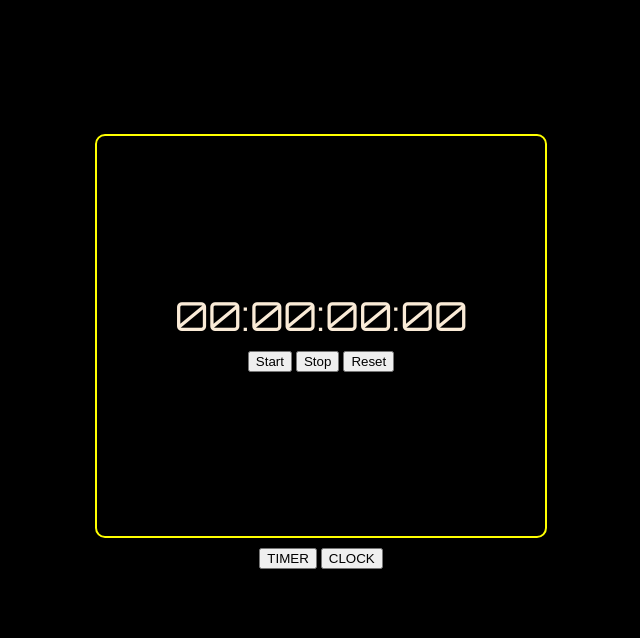
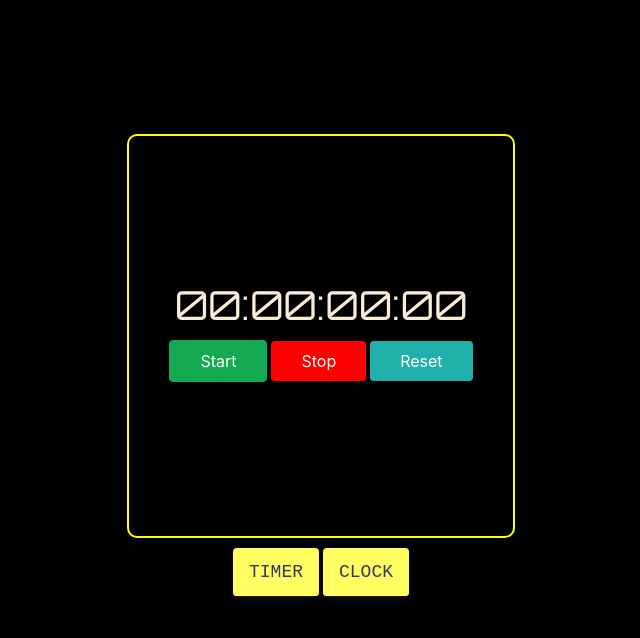
Before and after one commit to varadaraj772/CLOCK, a plain HTML site: page stopwatch.html in a window 1280 px wide. Shown: the whole page, without its empty margins (319-959 px from the left). Drawn offline with Linux system fonts and the light colour scheme.

Commit message:
new change

```diff
--- a/clock.css
+++ b/clock.css
@@ -42,6 +42,79 @@ body {
   color: antiquewhite;
   padding: 10px;
 }
+.button-37 {
+  background-color: #13aa52;
+  border: 1px solid #13aa52;
+  border-radius: 4px;
+  box-shadow: rgba(0, 0, 0, 0.1) 0 2px 4px 0;
+  box-sizing: border-box;
+  color: #fff;
+  cursor: pointer;
+  font-family: "Akzidenz Grotesk BQ Medium", -apple-system, BlinkMacSystemFont,
+    sans-serif;
+  font-size: 16px;
+  font-weight: 400;
+  outline: none;
+  outline: 0;
+  padding: 10px 25px;
+  text-align: center;
+  transform: translateY(0);
+  transition: transform 150ms, box-shadow 150ms;
+  user-select: none;
+  -webkit-user-select: none;
+  touch-action: manipulation;
+}
+
+.button-37:hover {
+  box-shadow: rgba(0, 0, 0, 0.15) 0 3px 9px 0;
+  transform: translateY(-2px);
+}
+
+@media (min-width: 768px) {
+  .button-37 {
+    padding: 10px 30px;
+  }
+}
+.button-30 {
+  align-items: center;
+  appearance: none;
+  background-color: #ffff62;
+  border-radius: 4px;
+  border-width: 0;
+  box-shadow: rgba(45, 35, 66, 0.4) 0 2px 4px,
+    rgba(45, 35, 66, 0.3) 0 7px 13px -3px, #ffff62 0 -3px 0 inset;
+  box-sizing: border-box;
+  color: #36395a;
+  cursor: pointer;
+  display: inline-flex;
+  font-family: "JetBrains Mono", monospace;
+  height: 48px;
+  justify-content: center;
+  line-height: 1;
+  list-style: none;
+  overflow: hidden;
+  padding-left: 16px;
+  padding-right: 16px;
+  position: relative;
+  text-align: left;
+  text-decoration: none;
+  transition: box-shadow 0.15s, transform 0.15s;
+  user-select: none;
+  -webkit-user-select: none;
+  touch-action: manipulation;
+  white-space: nowrap;
+  will-change: box-shadow, transform;
+  font-size: 18px;
+}
+
+.button-30:focus {
+  box-shadow: #d6d6e7 0 0 0 1.5px inset, rgba(45, 35, 66, 0.4) 0 2px 4px,
+    rgba(45, 35, 66, 0.3) 0 7px 13px -3px, #d6d6e7 0 -3px 0 inset;
+}
+.button-30:active {
+  box-shadow: #d6d6e7 0 3px 7px inset;
+  transform: translateY(2px);
+}
 @media screen and (max-width: 850px) {
   .container {
     font-size: 4rem;
--- a/stopwatch.html
+++ b/stopwatch.html
@@ -17,8 +17,14 @@
         padding-bottom: -10%;
         text-align: center;
       }
-      .container {
-        width: 35vw;
+      @media screen and (max-width: 850px) {
+        .container {
+          font-size: 4rem;
+          height: 60vh;
+          width: 90vw;
+          justify-content: center;
+          align-items: center;
+        }
       }
     </style>
   </head>
@@ -28,14 +34,35 @@
         <span id="i1" class="i1">00:00:00:00</span>
       </div>
       <div class="btns1">
-        <button onclick="starts()" id="start_btn">Start</button>
-        <button onclick="stops()" id="stop_btn">Stop</button>
-        <button onclick="resets()" id="reset_btn">Reset</button>
+        <button onclick="starts()" id="start_btn" class="button-37">
+          Start
+        </button>
+        <button
+          onclick="stops()"
+          id="stop_btn"
+          class="button-37"
+          style="background-color: red; border: red"
+        >
+          Stop
+        </button>
+        <button
+          onclick="resets()"
+          id="reset_btn"
+          class="button-37"
+          style="background-color: lightseagreen; border: lightseagreen"
+        >
+          Reset
+        </button>
       </div>
     </div>
     <div class="btns" id="btns">
-      <button id="timerbtn">TIMER</button>
-      <button id="clockbtn" onclick="window.location='index.html'">
+      <button id="timerbtn" class="button-30" role="button">TIMER</button>
+      <button
+        id="clockbtn"
+        class="button-30"
+        role="button"
+        onclick="window.location='index.html'"
+      >
         CLOCK
       </button>
     </div>
```
Also changed, not shown: index.html (+7 -2 lines).
